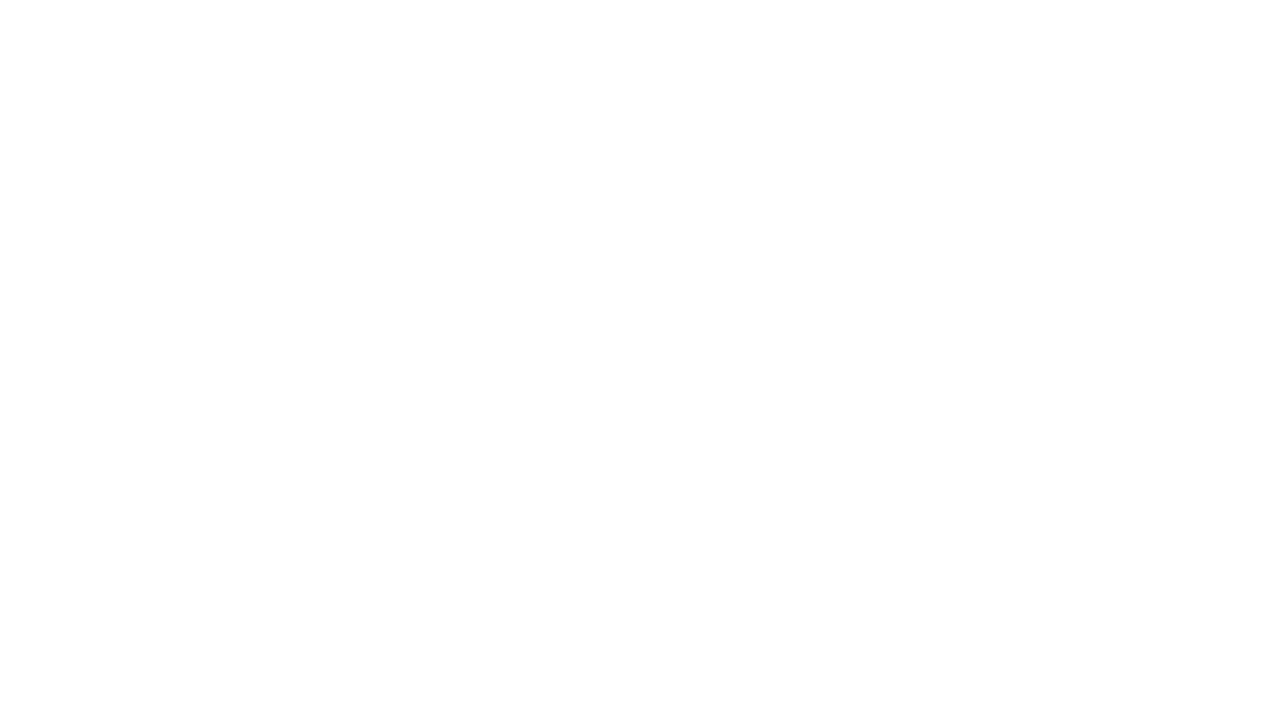
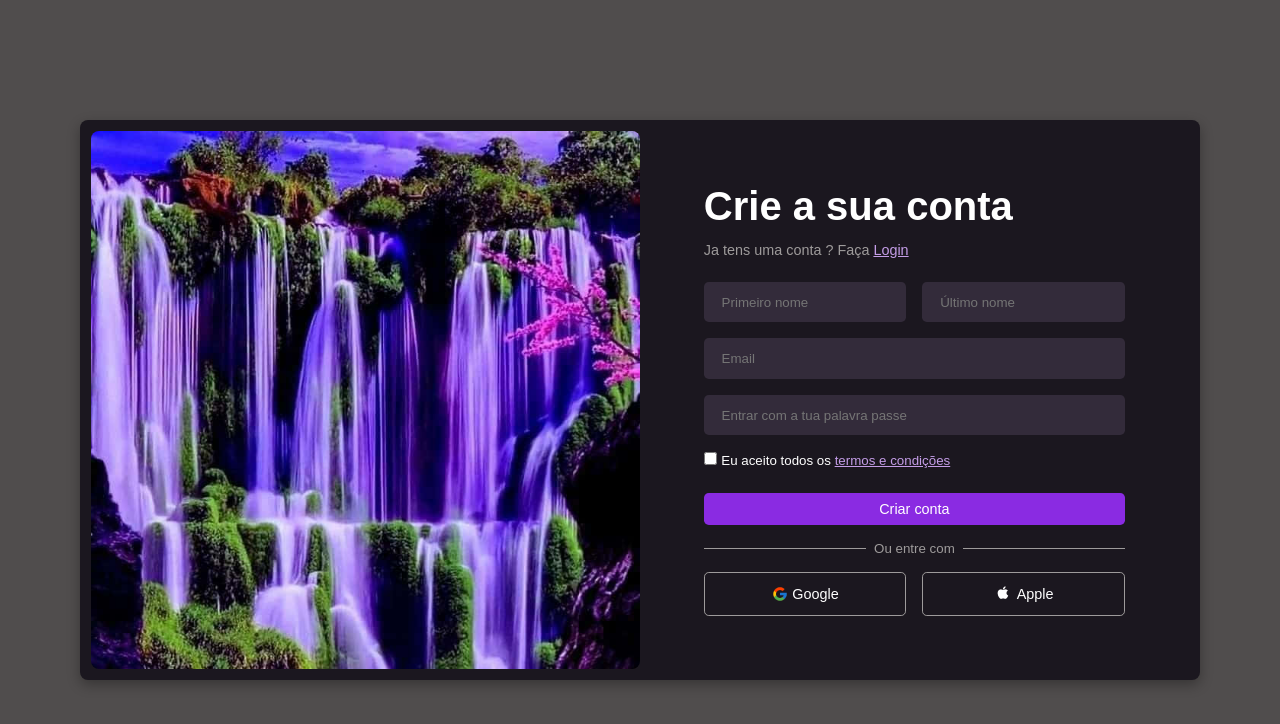
Before and after one commit to vuvufelix/Tela-de-login-com-autentica-o, a plain HTML site: page index.html in a window 1280 px wide. Drawn offline with Linux system fonts and the light colour scheme.

Commit message:
Layout do projeto feito

```diff
--- a/index.html
+++ b/index.html
@@ -3,17 +3,49 @@
 <head>
     <meta charset="UTF-8">
     <meta name="viewport" content="width=device-width, initial-scale=1.0">
+    <link rel="stylesheet" href="https://cdnjs.cloudflare.com/ajax/libs/font-awesome/7.0.1/css/all.min.css" integrity="sha512-2SwdPD6INVrV/lHTZbO2nodKhrnDdJK9/kg2XD1r9uGqPo1cUbujc+IYdlYdEErWNu69gVcYgdxlmVmzTWnetw==" crossorigin="anonymous" referrerpolicy="no-referrer" />
     <link rel="stylesheet" href="src/css/style.css">
     <title>Tela de login com autenticação</title>
 </head>
 <body>
-     <!--
-
-        <i class="fa-solid fa-user"></i>
-
-        <i class="fa-brands fa-apple"></i>
-        <i class="fa-brands fa-google"></i>
-    -->
+    <div class="container">
+        <img src="src/img/beautiful-nature-pictures-jogs8ect5lsn4gnk.jpg" alt="imagem paisagem">
+        <div class="container-form">
+            <form>
+                <h2>Crie a sua conta</h2>
+                <span>Ja tens uma conta ? Faça <a href="#">Login</a></span>
+                <div class="form-row-one">
+                    <input type="text" name="first_name" id="first_name" placeholder="Primeiro nome" required autocomplete="additional-name">
+                    <input type="text" name="last_name" id="last_name" placeholder="Último nome" required autocomplete="additional-name">
+                </div>
+                <div class="form-row-two">
+                    <input type="email" name="email" id="email" required placeholder="Email" autocomplete="email">
+                </div>
+                <div class="form-row-tree">
+                    <input type="password" name="password" id="password" required placeholder="Entrar com a tua palavra passe" autocomplete="current-password">
+                </div>
+                <div class="row-checkbox">
+                    <input type="checkbox" name="terms" id="terms" required>
+                    <small for="terms">Eu aceito todos os <a href="#">termos e condições</a></small>
+                </div>
+                <div class="row-btn">
+                    <button id="btn">Criar conta</button>
+                </div>
+                <div class="opcions">
+                    <small>Ou entre com</small>
+                </div>
+                <div class="opcion">
+                    <button>
+                        <img src="src/img/icons8-google-logo-48 (1).png" alt="" style="width: 1rem">
+                        <span>Google</span>
+                    </button>
+                    <button>
+                        <i class="fa-brands fa-apple"></i> Apple
+                    </button>
+                </div>
+            </form>
+        </div>
+    </div>
     <script src="src/js/script.js"></script>
 </body>
 </html>
--- a/src/css/style.css
+++ b/src/css/style.css
@@ -0,0 +1,184 @@
+* {
+    padding: 0;
+    margin: 0;
+    box-sizing: border-box;
+    font-family: Arial, Helvetica, sans-serif;
+}
+
+body {
+    background-color: #504d4d;
+    width: 100%;
+    height: 100vh;
+    display: flex;
+    align-items: center;
+    justify-content: center;
+}
+
+.container {
+    background-color: #1b171f;
+    width: 100%;
+    max-width: 70rem;
+    display: flex;
+    align-items: center;
+    height: 35rem;
+    padding: 0.7rem;
+    border-radius: 0.5rem;
+    box-shadow: 0 0.3rem 0.8rem rgba(0, 0, 0, 0.315);
+}
+
+.container img {
+    width: 35rem;
+    height: 100%;
+    object-fit: cover;
+    border-radius: 0.5rem;
+}
+
+.container-form {
+    display: flex;
+    justify-content: center;
+    width: 35rem;
+}
+
+.container-form form > h2 {
+    color: #fff;
+    font-size: 2.5rem;
+    margin-bottom: 0.8rem;
+}
+
+.container-form form > span {
+    color: #9e9b9b;
+    margin-bottom: 1.5rem;
+    display: block;
+    font-size: 0.9rem;
+}
+
+.container-form form > span > a {
+    color: #c49de7;
+}
+
+.container-form form > .form-row-one {
+    width: 100%;
+    display: flex;
+    gap: 1rem;
+    margin-bottom: 1rem;
+}
+
+.container-form form > .form-row-one > input {
+    width: 50%;
+    padding: 0.8rem;
+    color: #fff;
+    text-indent: 5px;
+    border: none;
+    background-color: #332b3a;
+    border-radius: 0.3rem;
+    outline: none;
+}
+
+.container-form form > .form-row-two {
+    margin-bottom: 1rem;
+}
+
+.container-form form > .form-row-two > input {
+    width: 100%;
+    padding: 0.8rem;
+    color: #fff;
+    text-indent: 5px;
+    border: none;
+    background-color: #332b3a;
+    border-radius: 0.3rem;
+    outline: none;
+}
+
+.container-form form > .form-row-tree {
+    margin-bottom: 1rem;
+}
+
+.container-form form > .form-row-tree > input {
+    width: 100%;
+    padding: 0.8rem;
+    color: #fff;
+    text-indent: 5px;
+    border: none;
+    background-color: #332b3a;
+    border-radius: 0.3rem;
+    outline: none;
+}
+
+.container-form form > .row-checkbox {
+    color: #fff;
+    margin-bottom: 1.5rem;
+}
+
+.container-form form > .row-checkbox a {
+    color: #c49de7;
+}
+
+.container-form form > .row-btn {
+    width: 100%;
+}
+
+.container-form form > .row-btn > button {
+    width: 100%;
+    background-color: #8a2be2;
+    color: #fff;
+    border: none;
+    padding: 0.5rem;
+    font-weight: 500;
+    font-size: 0.9rem;
+    border-radius: 0.3rem;
+    cursor: pointer;
+    transition: .3s;
+    margin-bottom: 1rem;
+}
+
+.container-form form > .row-btn > button:hover {
+    background-color: #7023b8;
+}
+
+.container-form form > .opcions {
+    width: 100%;
+    color: #9e9b9b;
+    margin-bottom: 1rem;
+    display: flex;
+    align-items: center;
+}
+
+.container-form form > .opcions::after {
+    content: "";
+    flex: 1;
+    border-bottom: 1px solid #9e9b9b;
+}
+
+.container-form form > .opcions:not(:empty)::after {
+    margin-left: 0.5rem;
+}
+
+.container-form form > .opcions:not(:empty)::before {
+    margin-right: 0.5rem;
+}
+
+.container-form form > .opcions::before {
+    content: "";
+    flex: 1;
+    border-bottom: 1px solid #9e9b9b;
+}
+
+.container-form form > .opcion {
+    display: flex;
+    width: 100%;
+    gap: 1rem;
+}
+
+.container-form form > .opcion > button {
+    width: 50%;
+    border: 0.124rem solid #9e9b9b;
+    color: #fff;
+    padding: 0.8rem;
+    border-radius: 0.3rem;
+    font-size: 0.9rem;
+    cursor: pointer;
+    background-color: transparent;
+    display: flex;
+    justify-content: center;
+    gap: .3rem;
+}
```
Also changed, not shown: src/img/icons8-google-logo-48 (1).png (added).
